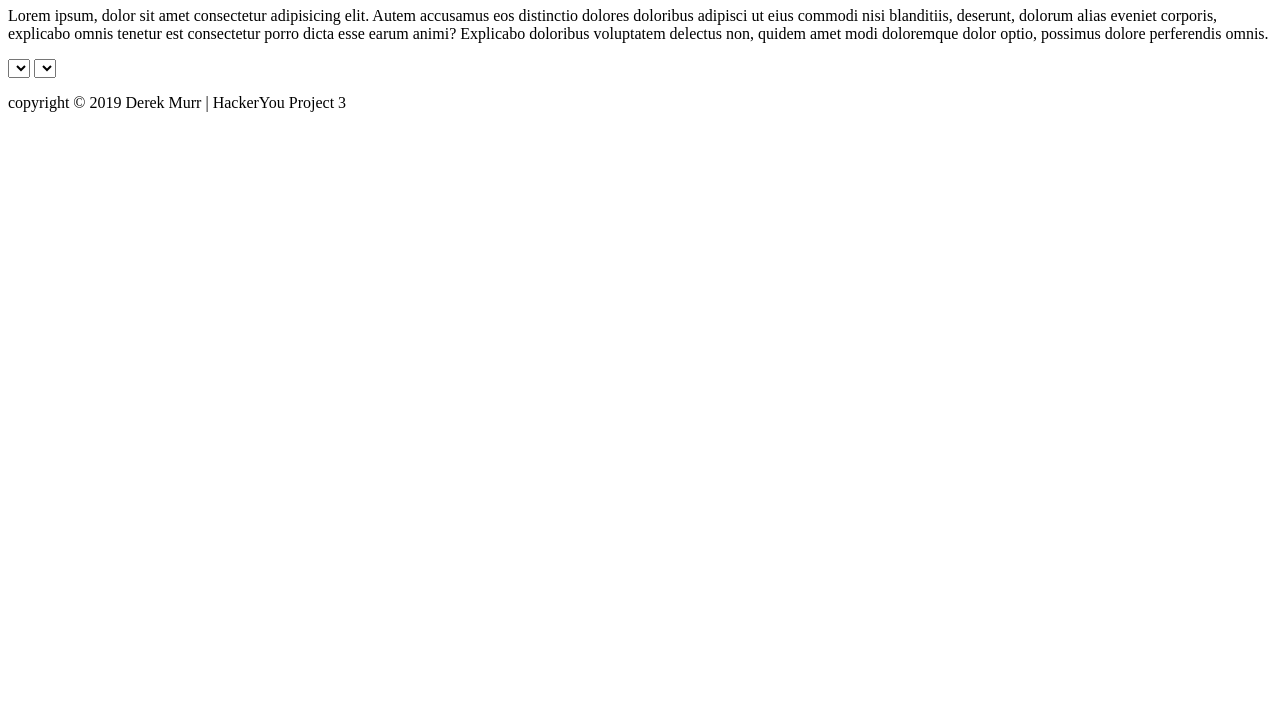
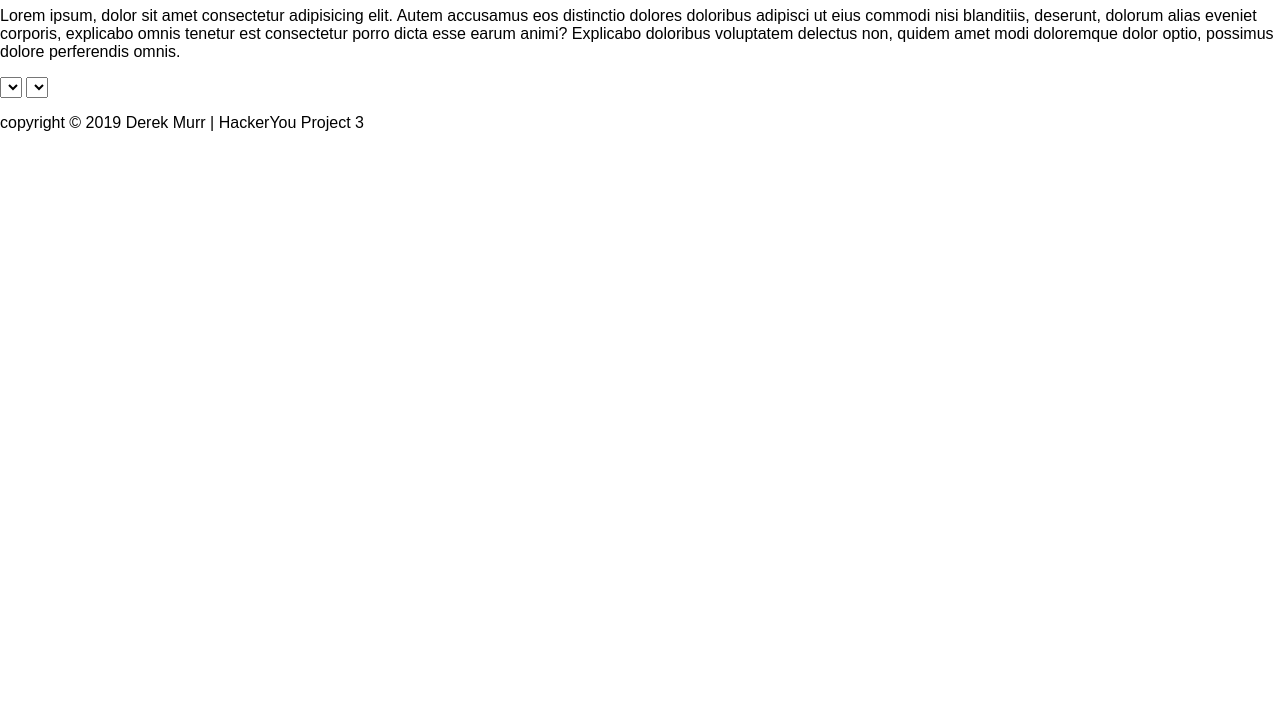
Before and after one commit to derekmurr/derek-murr-project-three, a plain HTML site: page index.html in a window 1280 px wide. Shown: the part 73-800 px from the top of the page. Drawn offline with Linux system fonts and the light colour scheme.

Commit message:
site file structure

```diff
--- a/index.html
+++ b/index.html
@@ -5,6 +5,7 @@
   <meta name="viewport" content="width=device-width, initial-scale=1.0">
   <meta http-equiv="X-UA-Compatible" content="ie=edge">
   <title>Type Scale Generator</title>
+  <link rel="stylesheet" href="./styles/styles.css">
 </head>
 <body>
   <header>
@@ -31,5 +32,7 @@
   <footer>
     <p>copyright © 2019 Derek Murr | HackerYou Project 3</p>
   </footer>
+
+  <script url="./js/scripts.js"></script>
 </body>
 </html>
--- /dev/null
+++ b/styles/partials/_layout.scss
@@ -0,0 +1,13 @@
+.wrapper {
+  width: 90%;
+  max-width: 1000px;
+  margin: 0 auto;
+}
+
+.choice-form {
+  width: 100%;
+  padding: 0;
+  margin: 3rem 0;
+  display: flex;
+  justify-content: space-between;
+}
--- /dev/null
+++ b/styles/styles.scss
@@ -0,0 +1 @@
+@import "./partials/setup";
```
Also changed, not shown: styles/partials/_setup.scss (added, +7 -0 lines), styles/styles.css (added), 1 other file.
